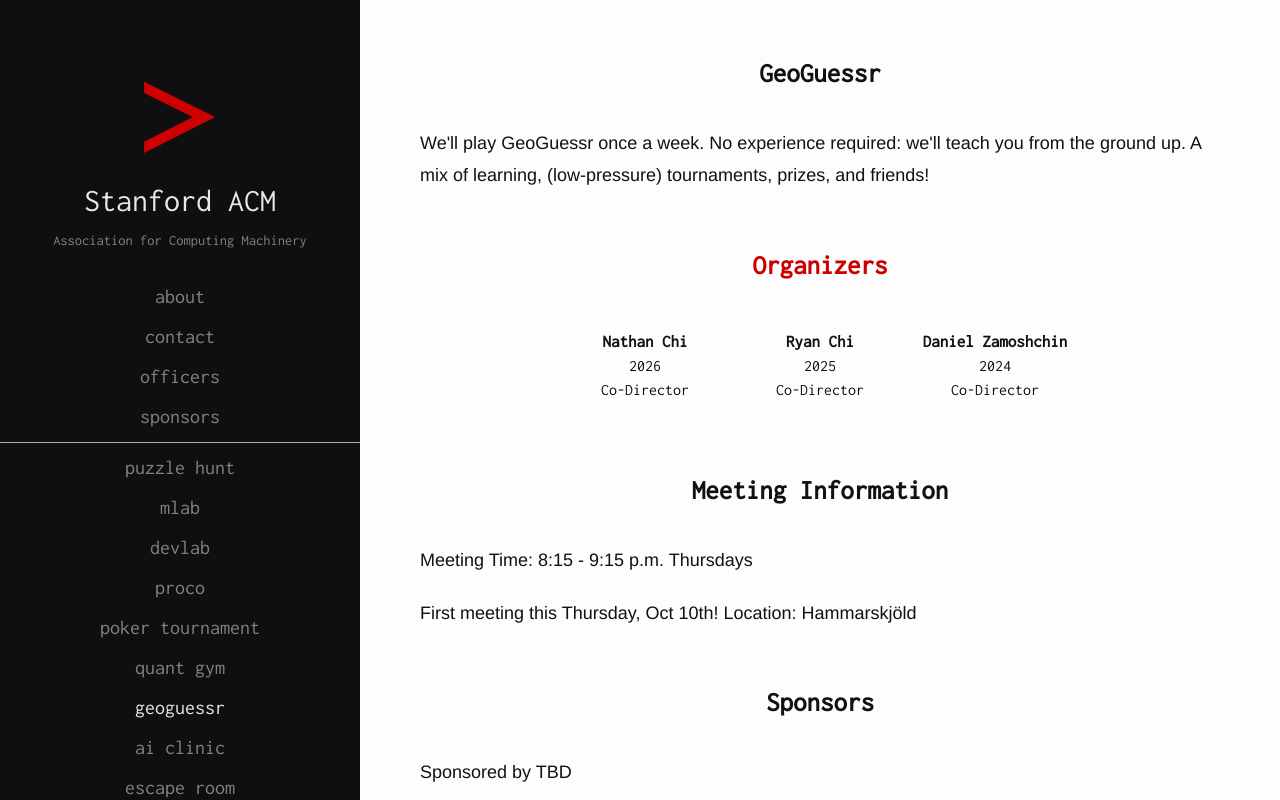
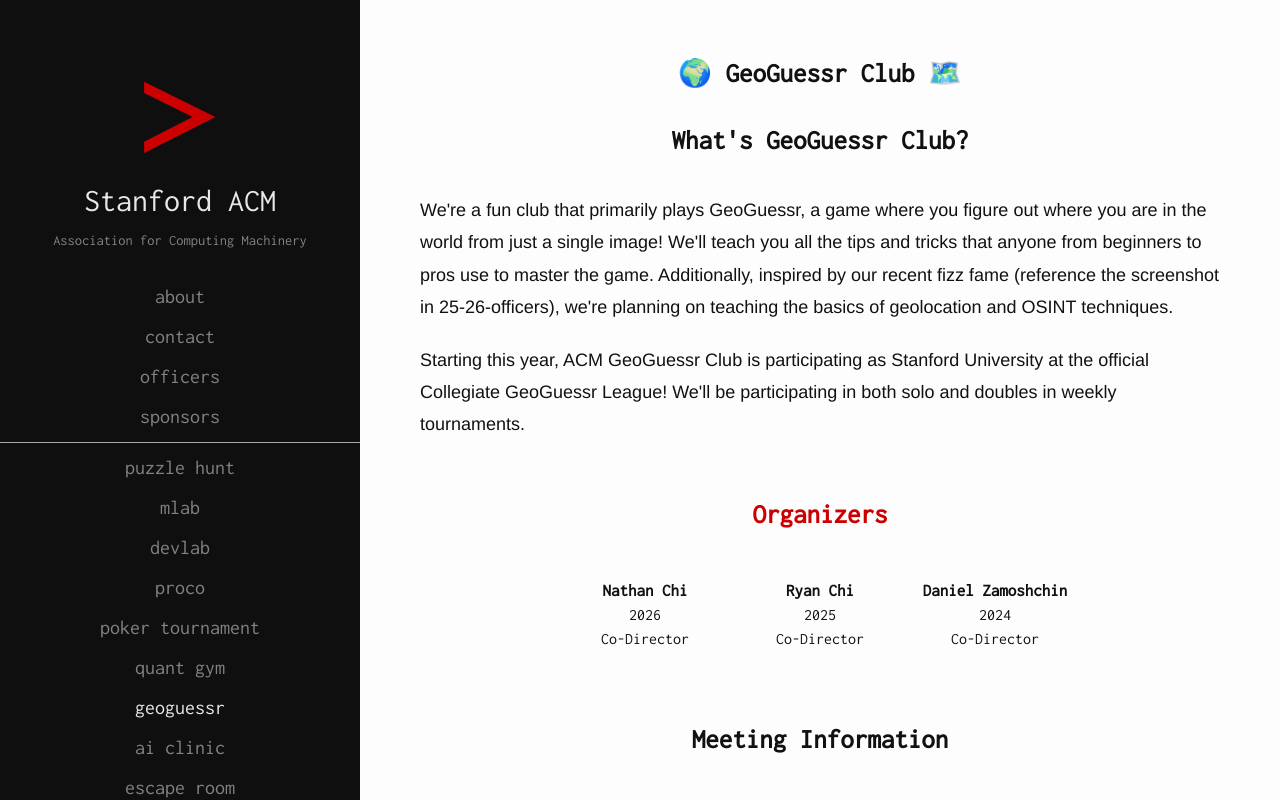
Before and after one commit to EricCui2005/Stanford-ACM, a Next.js app: page /geoguessr in a window 1280 px wide. Shown: the top 800 px of the page. Built offline with nearby package versions, Linux system fonts and the light colour scheme.

Commit message:
deploy: StanfordACM/Stanford-ACM@9edc24b5a3c677a02fff2889ac362c5e54c6a7d8

```diff
--- a/pages/geoguessr.tsx
+++ b/pages/geoguessr.tsx
@@ -13,10 +13,13 @@
   return (
     <Layout title="GeoGuessr" pageName="geoguessr">
       <Section id="geoguessr">
-        <Title> GeoGuessr </Title>
+        <Title>🌍 GeoGuessr Club 🗺️</Title>
+        <Title>What's GeoGuessr Club?</Title>
         <Paragraph>
-          We'll play GeoGuessr once a week. No experience required: we'll teach you from the ground up.
-          A mix of learning, (low-pressure) tournaments, prizes, and friends!
+          We're a fun club that primarily plays GeoGuessr, a game where you figure out where you are in the world from just a single image! We'll teach you all the tips and tricks that anyone from beginners to pros use to master the game. Additionally, inspired by our recent fizz fame (reference the screenshot in 25-26-officers), we're planning on teaching the basics of geolocation and OSINT techniques.
+        </Paragraph>
+        <Paragraph>
+          Starting this year, ACM GeoGuessr Club is participating as Stanford University at the official Collegiate GeoGuessr League! We'll be participating in both solo and doubles in weekly tournaments.
         </Paragraph>
       </Section>
       <Section id="board">
@@ -29,10 +32,7 @@
       <Section id="meetings">
         <Title>Meeting Information</Title>
         <Paragraph>
-          Meeting Time: 8:15 - 9:15 p.m. Thursdays
-        </Paragraph>
-        <Paragraph>
-          First meeting this Thursday, Oct 10th! Location: Hammarskjöld
+          Time & Date: Hammarskjöld, Fridays 8PM
         </Paragraph>
       </Section>
       <Section id="sponsors">
```
